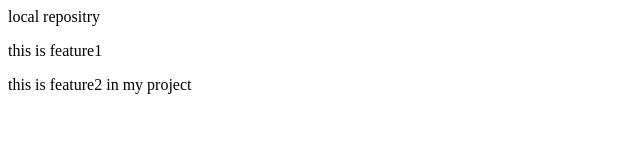
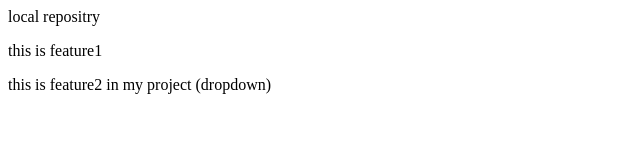
Before and after one commit to Hamidkhan7050/Local-repo-, a plain HTML site: page index.html in a window 1280 px wide. Shown: the whole page, without its empty margins (0-640 px from the left). Drawn offline with Linux system fonts and the light colour scheme.

Commit message:
add dropdown

```diff
--- a/index.html
+++ b/index.html
@@ -1,3 +1,3 @@
 <p>local repositry</p>
 <p>this is feature1</p>
-<p>this is feature2 in my project </p>
+<p>this is feature2 in my project (dropdown) </p>
```
